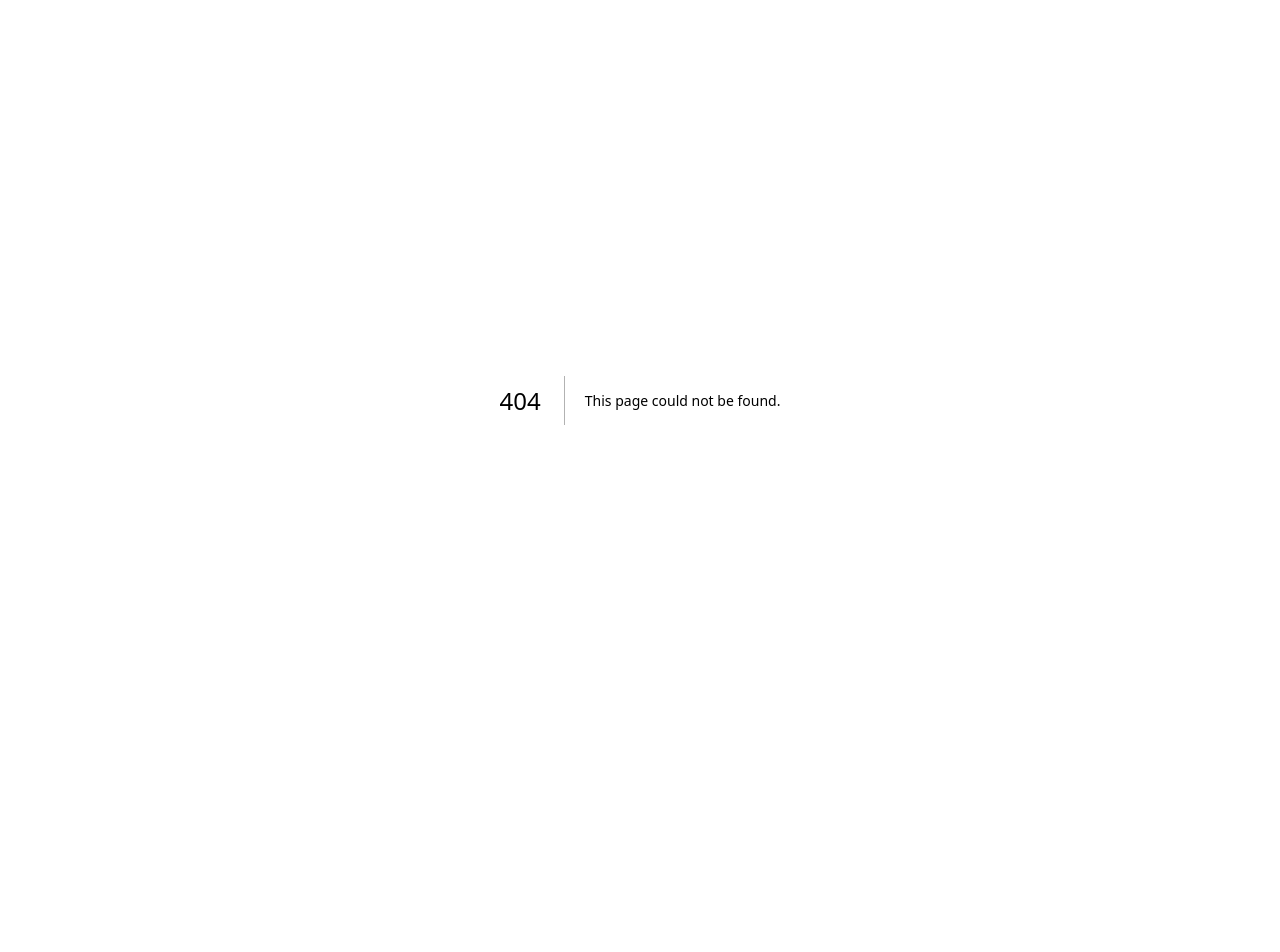
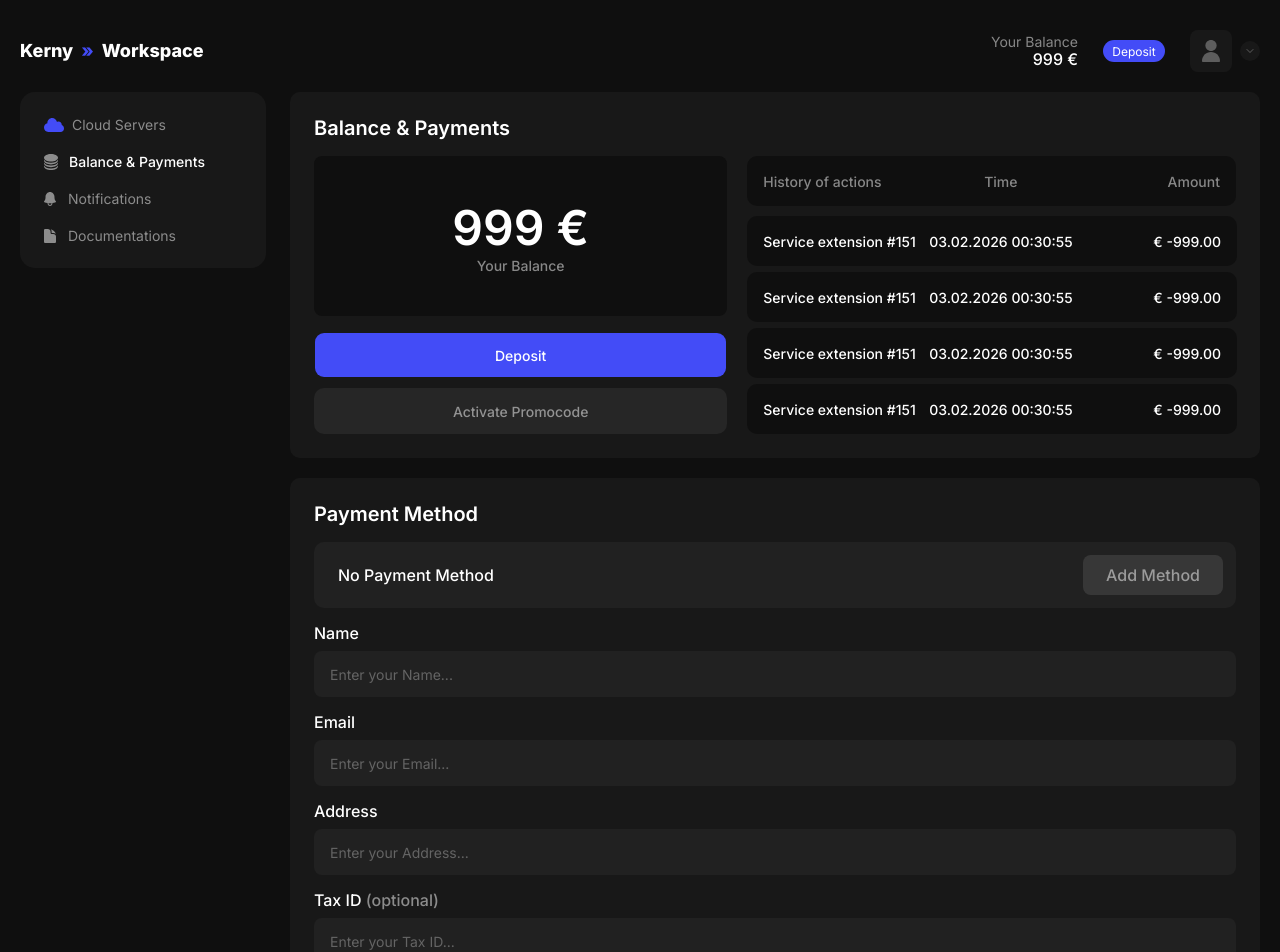
Before and after one commit to AnastasiiaDedela/kerny, a Next.js app: page /workspace/balance in a window 1280 px wide. Before the commit this address had no page. Shown: the top 952 px of the page. Before the commit the page ends 800 px from the top, so only its background shows below. Built offline with nearby package versions, Linux system fonts and the light colour scheme.

Commit message:
feat: add desktop resolution of balance and payments page

```diff
--- /dev/null
+++ b/src/app/workspace/balance/page.tsx
@@ -0,0 +1,19 @@
+import { BalanceOverview } from '@/components/workspace/BalanceOverview';
+import { PaymentMethodForm } from '@/components/workspace/PaymentMethodForm';
+import type { HistoryEntry } from '@/components/workspace/ServerHistory';
+
+const history: HistoryEntry[] = Array.from({ length: 9 }, (_, i) => ({
+  id: `entry-${i}`,
+  action: 'Service extension #151',
+  time: '03.02.2026 00:30:55',
+  amount: '€ -999.00',
+}));
+
+export default function BalancePage() {
+  return (
+    <div className="flex flex-col gap-5">
+      <BalanceOverview balance="999 €" history={history} />
+      <PaymentMethodForm />
+    </div>
+  );
+}
--- a/src/components/layout/Header.tsx
+++ b/src/components/layout/Header.tsx
@@ -25,7 +25,7 @@ const profileLinks = [
   },
   {
     label: 'Balance & Payments',
-    href: '#',
+    href: '/workspace/balance',
     icon: '/images/user-img/balance.svg',
     width: 14,
     height: 16,
--- /dev/null
+++ b/src/components/workspace/BalanceHistoryTable.tsx
@@ -0,0 +1,95 @@
+'use client';
+
+import {
+  createColumnHelper,
+  flexRender,
+  getCoreRowModel,
+  useReactTable,
+} from '@tanstack/react-table';
+import type { HistoryEntry } from '@/components/workspace/ServerHistory';
+import { cn } from '@/lib/utils';
+
+const columnHelper = createColumnHelper<HistoryEntry>();
+
+const columns = [
+  columnHelper.accessor('action', {
+    header: 'History of actions',
+    cell: (info) => info.getValue(),
+    meta: { stackedLabel: 'History of Actions:' },
+  }),
+  columnHelper.accessor('time', {
+    header: 'Time',
+    cell: (info) => info.getValue(),
+    meta: { stackedLabel: 'Time:' },
+  }),
+  columnHelper.accessor('amount', {
+    header: 'Amount',
+    cell: (info) => info.getValue(),
+    meta: { stackedLabel: 'Amount:' },
+  }),
+];
+
+export function BalanceHistoryTable({ data }: { data: HistoryEntry[] }) {
+  const table = useReactTable({ data, columns, getCoreRowModel: getCoreRowModel() });
+  const [headerGroup] = table.getHeaderGroups();
+
+  return (
+    <div className="@container">
+      {/* Narrow cards carry their own labels, so the header row only exists from 480px up.
+          The 188/144/168 track list is what centres the Time value under the Time header
+          and keeps Amount flush right, so the header and the rows share it. */}
+      <div className="hidden h-[50px] grid-cols-[188fr_144fr_168fr] items-center rounded-[10px] bg-[#0F0F0F] px-4 @min-[480px]:grid">
+        {headerGroup.headers.map((header, i) => (
+          <span
+            key={header.id}
+            className={cn(
+              'text-sm leading-[17px] font-medium whitespace-nowrap text-white/50',
+              i === 1 && 'text-center',
+              i === 2 && 'text-right'
+            )}
+          >
+            {flexRender(header.column.columnDef.header, header.getContext())}
+          </span>
+        ))}
+      </div>
+
+      {/* The list scrolls inside the fixed-height card; the hairline thumb sits 6px to the
+          right of the rows, hence the padding + pulled-out margin. Stacked cards are far
+          taller than 218px, so below 480px the list flows instead of scrolling. */}
+      <div className="scrollbar-hairline mt-2.5 flex flex-col gap-1.5 @min-[480px]:-mr-[7px] @min-[480px]:h-[218px] @min-[480px]:overflow-y-auto @min-[480px]:pr-1.5">
+        {table.getRowModel().rows.map((row) => {
+          const [action, time, amount] = row.getVisibleCells();
+
+          return (
+            <div key={row.id} className="shrink-0">
+              {/* Narrow: every value gets its own label, stacked. */}
+              <div className="flex flex-col gap-4 rounded-[10px] bg-[#0F0F0F] p-4 @min-[480px]:hidden">
+                {row.getVisibleCells().map((cell) => (
+                  <div key={cell.id} className="flex flex-col gap-1">
+                    <span className="text-sm leading-[17px] whitespace-nowrap text-white/50">
+                      {cell.column.columnDef.meta?.stackedLabel}
+                    </span>
+                    <span className="text-base leading-[19px] font-medium whitespace-nowrap text-white">
+                      {flexRender(cell.column.columnDef.cell, cell.getContext())}
+                    </span>
+                  </div>
+                ))}
+              </div>
+
+              {/* Wide: one row under the shared header. */}
+              <div className="hidden h-[50px] grid-cols-[188fr_144fr_168fr] items-center rounded-[10px] bg-[#0F0F0F] px-4 text-sm leading-[17px] font-medium whitespace-nowrap text-white @min-[480px]:grid">
+                <span>{flexRender(action.column.columnDef.cell, action.getContext())}</span>
+                <span className="text-center">
+                  {flexRender(time.column.columnDef.cell, time.getContext())}
+                </span>
+                <span className="text-right">
+                  {flexRender(amount.column.columnDef.cell, amount.getContext())}
+                </span>
+              </div>
+            </div>
+          );
+        })}
+      </div>
+    </div>
+  );
+}
--- /dev/null
+++ b/src/components/workspace/BalanceOverview.tsx
@@ -0,0 +1,40 @@
+import { Button } from '@/components/ui/button';
+import { BalanceHistoryTable } from '@/components/workspace/BalanceHistoryTable';
+import type { HistoryEntry } from '@/components/workspace/ServerHistory';
+
+export function BalanceOverview({
+  balance,
+  history,
+}: {
+  balance: string;
+  history: HistoryEntry[];
+}) {
+  return (
+    <section className="rounded-[10px] bg-white/[0.04] p-5 lg:p-6">
+      <h1 className="text-xl leading-6 font-semibold text-white">Balance &amp; Payments</h1>
+
+      {/* 450 / 532 with a 20px gutter is the 1002px content width of the card. */}
+      <div className="mt-4 grid gap-5 lg:grid-cols-[450fr_532fr]">
+        <div>
+          <div className="flex h-40 flex-col items-center justify-center rounded-[8px] bg-[#0F0F0F] text-center">
+            <p className="text-5xl leading-[58px] font-semibold text-white">{balance}</p>
+            <p className="text-sm leading-[17px] font-medium text-white/50">Your Balance</p>
+          </div>
+
+          <Button className="mt-4 h-[46px] w-full text-sm leading-[17px] font-medium">
+            Deposit
+          </Button>
+
+          <button
+            type="button"
+            className="mt-2.5 h-[46px] w-full rounded-[10px] bg-white/[0.06] text-sm leading-[17px] font-medium text-white/50 transition-colors hover:text-white"
+          >
+            Activate Promocode
+          </button>
+        </div>
+
+        <BalanceHistoryTable data={history} />
+      </div>
+    </section>
+  );
+}
--- /dev/null
+++ b/src/components/workspace/PaymentMethodForm.tsx
@@ -0,0 +1,83 @@
+'use client';
+
+import { useState } from 'react';
+import { Button } from '@/components/ui/button';
+
+const fields = [
+  { name: 'name', label: 'Name', type: 'text', placeholder: 'Enter your Name...' },
+  { name: 'email', label: 'Email', type: 'email', placeholder: 'Enter your Email...' },
+  { name: 'address', label: 'Address', type: 'text', placeholder: 'Enter your Address...' },
+  {
+    name: 'taxId',
+    label: 'Tax ID',
+    type: 'text',
+    placeholder: 'Enter your Tax ID...',
+    optional: true,
+  },
+  {
+    name: 'companyDetails',
+    label: 'Company Details',
+    type: 'text',
+    placeholder: 'Enter your Company Details...',
+    optional: true,
+  },
+] as const;
+
+type FieldName = (typeof fields)[number]['name'];
+
+const emptyForm: Record<FieldName, string> = {
+  name: '',
+  email: '',
+  address: '',
+  taxId: '',
+  companyDetails: '',
+};
+
+export function PaymentMethodForm() {
+  const [values, setValues] = useState(emptyForm);
+
+  return (
+    <section className="rounded-[10px] bg-white/[0.04] p-5 lg:p-6">
+      <h2 className="text-xl leading-6 font-semibold text-white">Payment Method</h2>
+
+      <div className="mt-4 flex min-h-[66px] flex-wrap items-center justify-between gap-4 rounded-[10px] bg-white/[0.04] py-[13px] pr-[13px] pl-6">
+        <span className="text-base leading-[19px] font-medium text-white">No Payment Method</span>
+        <button
+          type="button"
+          className="h-10 w-[140px] shrink-0 rounded-[8px] bg-white/[0.1] text-base leading-[19px] font-medium text-white/50 transition-colors hover:text-white"
+        >
+          Add Method
+        </button>
+      </div>
+
+      <form onSubmit={(e) => e.preventDefault()}>
+        <div className="mt-4 flex flex-col gap-4">
+          {fields.map((field) => (
+            <div key={field.name}>
+              <label
+                htmlFor={field.name}
+                className="mb-2 block text-base leading-[19px] font-medium text-white"
+              >
+                {field.label}
+                {'optional' in field && <span className="text-white/50"> (optional)</span>}
+              </label>
+              <input
+                id={field.name}
+                name={field.name}
+                type={field.type}
+                value={values[field.name]}
+                onChange={(e) => setValues((v) => ({ ...v, [field.name]: e.target.value }))}
+                placeholder={field.placeholder}
+                className="h-[46px] w-full rounded-[8px] bg-white/[0.04] px-4 py-[7px] text-sm leading-[17px] font-normal text-white outline-none placeholder:text-white/30"
+              />
+            </div>
+          ))}
+        </div>
+
+        <Button type="submit" className="mt-5 h-[46px] w-full text-sm leading-[17px] font-medium">
+          Save
+        </Button>
+      </form>
+    </section>
+  );
+}
--- a/src/components/workspace/WorkspaceHeader.tsx
+++ b/src/components/workspace/WorkspaceHeader.tsx
@@ -13,7 +13,7 @@ import {
   DropdownMenuTrigger,
 } from '@/components/ui/dropdown-menu';
 import { useAuthModal } from '@/components/layout/AuthModalProvider';
-import { navItems } from '@/components/workspace/WorkspaceSidebar';
+import { navItems, useActiveNavHref } from '@/components/workspace/WorkspaceSidebar';
 import { cn } from '@/lib/utils';
 
 const profileLinks = [
@@ -26,7 +26,7 @@ const profileLinks = [
   },
   {
     label: 'Balance & Payments',
-    href: '#',
+    href: '/workspace/balance',
     icon: '/images/user-img/balance.svg',
     width: 14,
     height: 16,
@@ -37,6 +37,7 @@ const profileLinks = [
 export function WorkspaceHeader() {
   const [open, setOpen] = useState(false);
   const { logOut } = useAuthModal();
+  const activeHref = useActiveNavHref();
 
   return (
     <header className="bg-background pt-7.5 pb-5">
@@ -56,7 +57,7 @@ export function WorkspaceHeader() {
             <p className="text-base leading-[19px] font-medium text-white">999 €</p>
           </div>
 
-          <Button size="default" className="min-w-0 px-4">
+          <Button className="h-6 min-h-0 w-16 min-w-0 rounded-[500px] px-2.5 py-0 text-xs leading-[15px] font-normal">
             Deposit
           </Button>
 
@@ -135,7 +136,7 @@ export function WorkspaceHeader() {
                 onClick={() => setOpen(false)}
                 className={cn(
                   'flex h-[50px] items-center gap-3 rounded-[10px] border-[0.5px] border-white/20 px-4 text-base transition-colors hover:bg-[#1a1a1a]',
-                  item.active ? 'text-foreground font-medium' : 'text-foreground/50'
+                  item.href === activeHref ? 'text-foreground font-medium' : 'text-foreground/50'
                 )}
               >
                 <Image src={item.icon} alt="" width={item.width} height={item.height} />
--- a/src/components/workspace/WorkspaceSidebar.tsx
+++ b/src/components/workspace/WorkspaceSidebar.tsx
@@ -1,5 +1,8 @@
+'use client';
+
 import Image from 'next/image';
 import Link from 'next/link';
+import { usePathname } from 'next/navigation';
 import { cn } from '@/lib/utils';
 
 export const navItems = [
@@ -10,16 +13,14 @@ export const navItems = [
     width: 20,
     height: 14,
     gap: 'gap-2',
-    active: true,
   },
   {
     label: 'Balance & Payments',
-    href: '#',
+    href: '/workspace/balance',
     icon: '/images/user-img/balance.svg',
     width: 14,
     height: 16,
     gap: 'gap-[11px]',
-    active: false,
   },
   {
     label: 'Notifications',
@@ -28,7 +29,6 @@ export const navItems = [
     width: 12,
     height: 14,
     gap: 'gap-3',
-    active: false,
   },
   {
     label: 'Documentations',
@@ -37,11 +37,22 @@ export const navItems = [
     width: 12,
     height: 14,
     gap: 'gap-3',
-    active: false,
   },
 ];
 
+/** Longest matching href wins, so /workspace/balance doesn't also light up /workspace. */
+export function useActiveNavHref() {
+  const pathname = usePathname();
+
+  return navItems
+    .map((item) => item.href)
+    .filter((href) => href !== '#' && (pathname === href || pathname.startsWith(`${href}/`)))
+    .sort((a, b) => b.length - a.length)[0];
+}
+
 export function WorkspaceSidebar() {
+  const activeHref = useActiveNavHref();
+
   return (
     <aside className="hidden w-[246px] shrink-0 self-start rounded-[15px] bg-white/[0.04] p-6 lg:block">
       <nav className="flex flex-col gap-5">
@@ -52,7 +63,9 @@ export function WorkspaceSidebar() {
             className={cn(
               'flex items-center text-sm leading-[17px] transition-colors',
               item.gap,
-              item.active ? 'font-medium text-white' : 'font-normal text-white/50 hover:text-white'
+              item.href === activeHref
+                ? 'font-medium text-white'
+                : 'font-normal text-white/50 hover:text-white'
             )}
           >
             <Image src={item.icon} alt="" width={item.width} height={item.height} />
```
